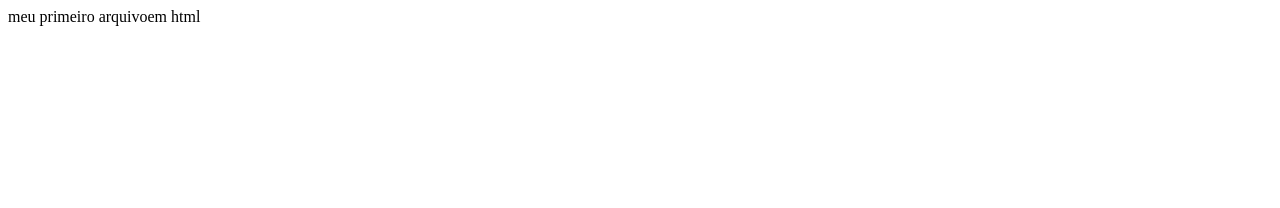
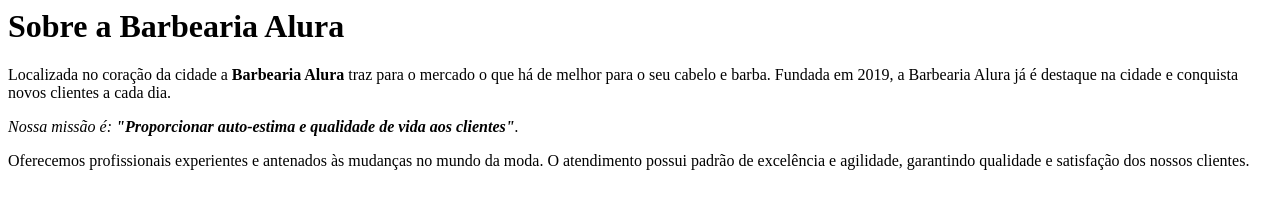
Before and after one commit to kim-isa/pensamento-computacional, a plain HTML site: page index.html in a window 1280 px wide. Drawn offline with Linux system fonts and the light colour scheme.

Commit message:
Add files via upload

```diff
--- a/index.html
+++ b/index.html
@@ -1,3 +1,7 @@
-<html>
-  <html1> meu primeiro arquivoem html</hl>
-  <html/>
+<h1>Sobre a Barbearia Alura</h1>
+
+ <p>Localizada no coração da cidade a <strong>Barbearia Alura</strong> traz para o mercado o que há de melhor para o seu cabelo e barba. Fundada em 2019, a Barbearia Alura já é destaque na cidade e conquista novos clientes a cada dia.</p>
+
+ <p><em>Nossa missão é: <strong>"Proporcionar auto-estima e qualidade de vida aos clientes"</strong>.</em></p>
+
+ <p> Oferecemos profissionais experientes e antenados às mudanças no mundo da moda. O atendimento possui padrão de excelência e agilidade, garantindo qualidade e satisfação dos nossos clientes.</p>
```
